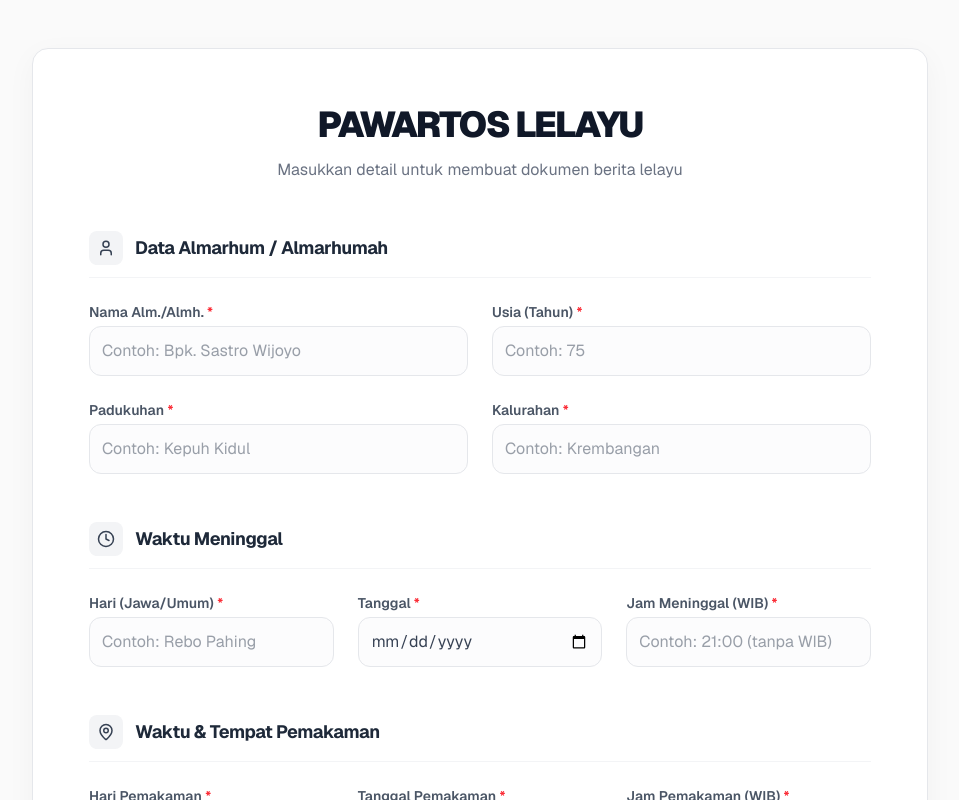
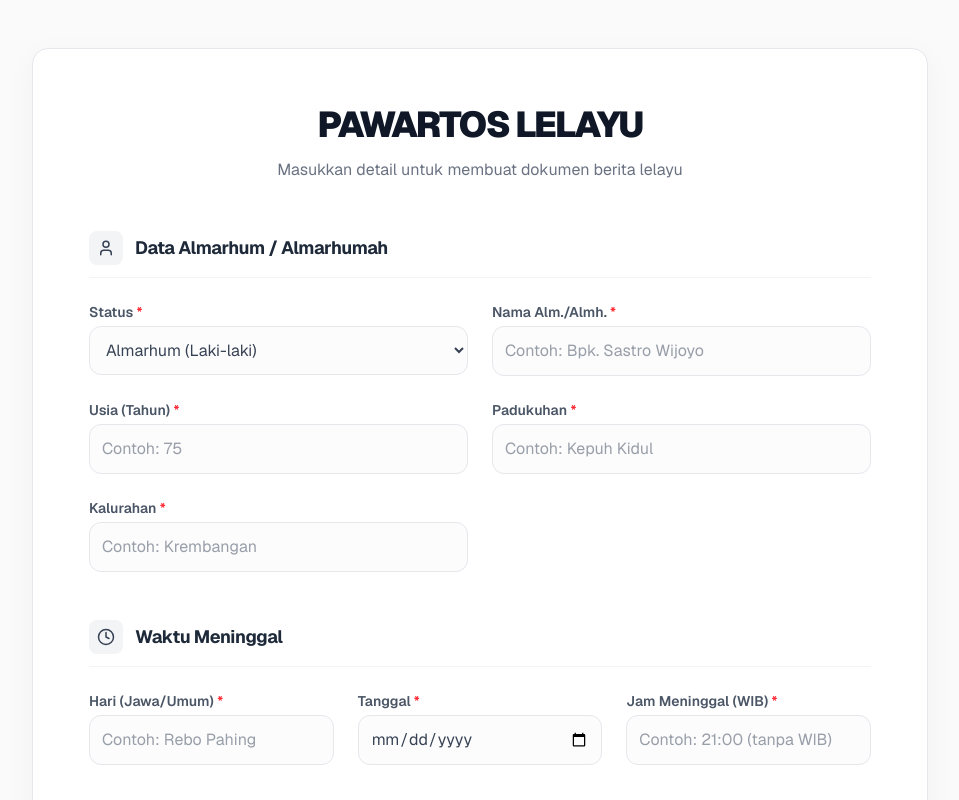
Before and after one commit to akunteseterwork/berita-lelayu, a Next.js app: page / in a window 1280 px wide. Shown: the top 800 px of the page, without its empty margins (160-1119 px from the left). Built offline with nearby package versions, Linux system fonts and the light colour scheme.

Commit message:
update dropdown status almarhum

```diff
--- a/app/components/LelayuPreview.tsx
+++ b/app/components/LelayuPreview.tsx
@@ -11,6 +11,7 @@ interface PihakBerduka {
 }
 
 interface LelayuData {
+  statusAlmarhum: 'almarhum' | 'almarhumah';
   namaAlmarhum: string;
   usia: number | string;
   padukuhan: string;
@@ -154,7 +155,9 @@ const LelayuPreview: React.FC<LelayuPreviewProps> = ({ data }) => {
           </div>
 
           <div style={{ margin: '15px 0', textAlign: 'center' }}>
-            <p style={{ fontWeight: '700', marginBottom: '2px' }}>Almarhum/Almarhumah Seda Rikala:</p>
+            <p style={{ fontWeight: '700', marginBottom: '2px' }}>
+              {data.statusAlmarhum === 'almarhum' ? 'Almarhum' : 'Almarhumah'} Seda Rikala:
+            </p>
             <p>Dinten : <strong>{data.hariMeninggal || '...'}</strong></p>
             <p>Tanggal : <strong>{formatDate(data.tanggalMeninggal)}</strong></p>
             <p>Tabuh : <strong>{(data.jamMeninggal || '...') + ' WIB'}</strong></p>
--- a/app/page.tsx
+++ b/app/page.tsx
@@ -20,6 +20,7 @@ interface PihakBerduka {
 }
 
 interface LelayuData {
+  statusAlmarhum: 'almarhum' | 'almarhumah';
   namaAlmarhum: string;
   usia: number | string;
   padukuhan: string;
@@ -35,6 +36,7 @@ interface LelayuData {
 }
 
 const initialData: LelayuData = {
+  statusAlmarhum: 'almarhum',
   namaAlmarhum: '',
   usia: '',
   padukuhan: '',
@@ -189,10 +191,29 @@ export default function SubmitLelayuPage() {
           <section>
             <SectionHeader title="Data Almarhum / Almarhumah" icon={User} />
             <div className="grid grid-cols-1 md:grid-cols-2 gap-6">
+              <div className="flex flex-col space-y-1 group">
+                <label className="text-sm font-semibold text-gray-600 group-focus-within:text-black transition-colors duration-200">
+                  Status <span className="text-red-500">*</span>
+                </label>
+                <select
+                  name="statusAlmarhum"
+                  value={formData.statusAlmarhum}
+                  onChange={(e) => setFormData(prev => ({
+                    ...prev,
+                    statusAlmarhum: e.target.value as 'almarhum' | 'almarhumah'
+                  }))}
+                  className="p-3 border border-gray-200 rounded-xl bg-gray-50/50 outline-none transition-all duration-200 text-gray-700 focus:bg-white focus:border-gray-900 focus:ring-4 focus:ring-gray-100"
+                >
+                  <option value="almarhum">Almarhum (Laki-laki)</option>
+                  <option value="almarhumah">Almarhumah (Perempuan)</option>
+                </select>
+              </div>
+
               <FormInput label="Nama Alm./Almh." name="namaAlmarhum" value={formData.namaAlmarhum} onChange={handleChange} placeholder="Contoh: Bpk. Sastro Wijoyo" required={true} />
               <FormInput label="Usia (Tahun)" name="usia" type="number" value={formData.usia} onChange={handleChange} placeholder="Contoh: 75" required={true} />
-                <FormInput label="Padukuhan" name="padukuhan" value={formData.padukuhan} onChange={handleChange} placeholder="Contoh: Kepuh Kidul" required={true} />
-                <FormInput label="Kalurahan" name="kalurahan" value={formData.kalurahan} onChange={handleChange} placeholder="Contoh: Krembangan" required={true} />
+              <FormInput label="Padukuhan" name="padukuhan" value={formData.padukuhan} onChange={handleChange} placeholder="Contoh: Kepuh Kidul" required={true} />
+              <FormInput label="Kalurahan" name="kalurahan" value={formData.kalurahan} onChange={handleChange} placeholder="Contoh: Krembangan" required={true} />
+
             </div>
           </section>
 
```
